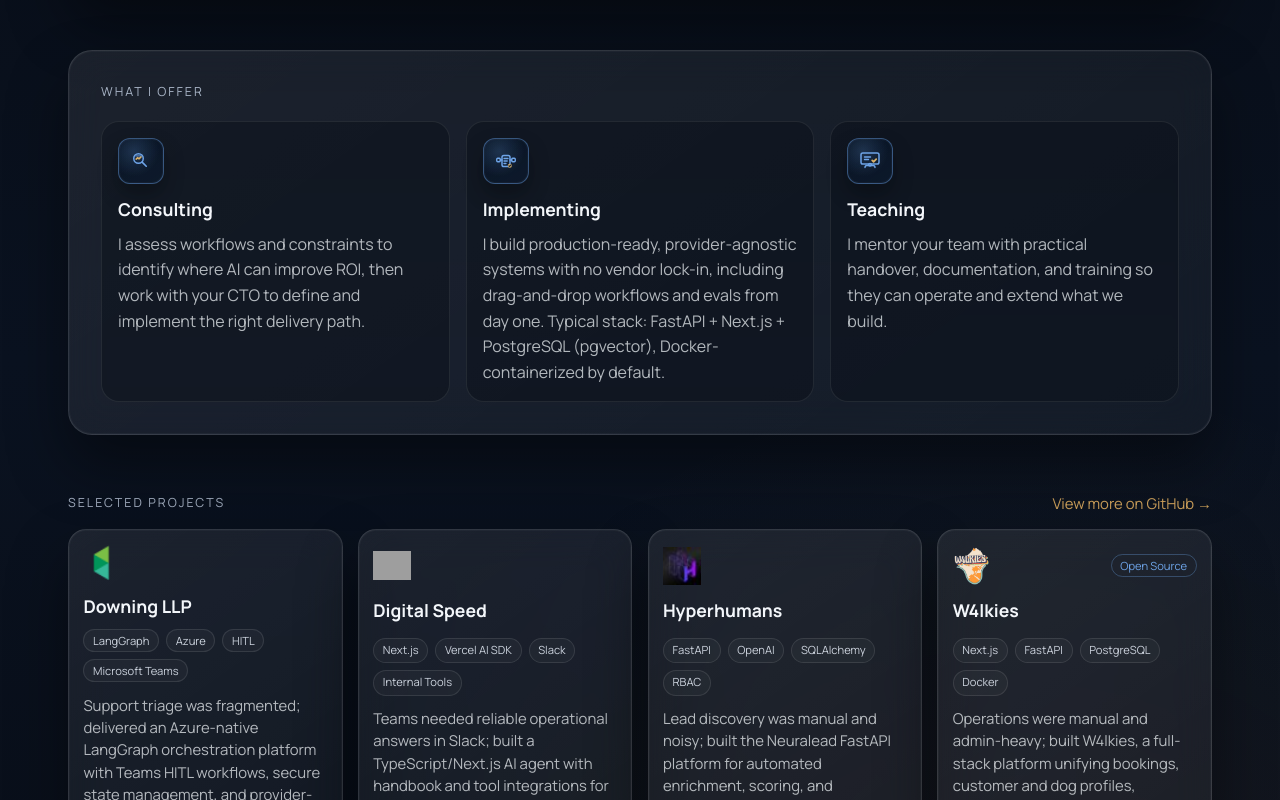
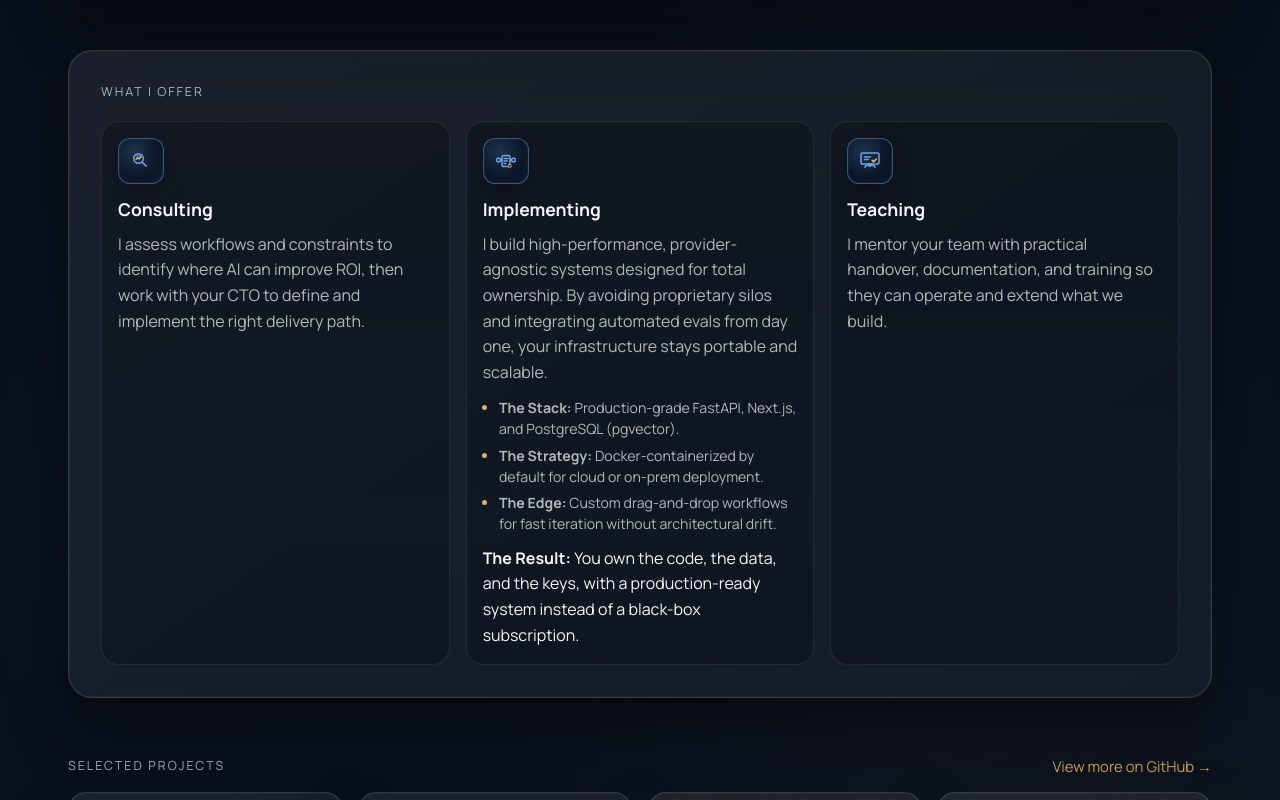
Before and after one commit to ajrlewis/ajrlewis, a Next.js app in the folder apps/web/: page / in a window 1280 px wide. Shown: the part 1140-1940 px from the top of the page. Built offline with nearby package versions, Linux system fonts and the light colour scheme; grey boxes are pictures that could not be loaded.

Commit message:
copy(web): enrich implementing offer with stack strategy edge result

```diff
--- a/apps/web/app/page.tsx
+++ b/apps/web/app/page.tsx
@@ -35,6 +35,8 @@
   title: string;
   description: string;
   iconSrc: string;
+  highlights?: Array<{ label: string; value: string }>;
+  result?: string;
 };
 
 type BackgroundStep = {
@@ -106,7 +108,14 @@
   {
     title: "Implementing",
     description:
-      "I build production-ready, provider-agnostic systems with no vendor lock-in, including drag-and-drop workflows and evals from day one. Typical stack: FastAPI + Next.js + PostgreSQL (pgvector), Docker-containerized by default.",
+      "I build high-performance, provider-agnostic systems designed for total ownership. By avoiding proprietary silos and integrating automated evals from day one, your infrastructure stays portable and scalable.",
+    highlights: [
+      { label: "The Stack", value: "Production-grade FastAPI, Next.js, and PostgreSQL (pgvector)." },
+      { label: "The Strategy", value: "Docker-containerized by default for cloud or on-prem deployment." },
+      { label: "The Edge", value: "Custom drag-and-drop workflows for fast iteration without architectural drift." }
+    ],
+    result:
+      "You own the code, the data, and the keys, with a production-ready system instead of a black-box subscription.",
     iconSrc: "/icons/service-workflow.svg"
   },
   {
@@ -317,6 +326,20 @@
                 </div>
                 <h2>{service.title}</h2>
                 <p>{service.description}</p>
+                {service.highlights ? (
+                  <ul className="service-highlights" aria-label={`${service.title} highlights`}>
+                    {service.highlights.map((item) => (
+                      <li key={item.label}>
+                        <strong>{item.label}:</strong> {item.value}
+                      </li>
+                    ))}
+                  </ul>
+                ) : null}
+                {service.result ? (
+                  <p className="service-result">
+                    <strong>The Result:</strong> {service.result}
+                  </p>
+                ) : null}
               </article>
             ))}
           </div>
--- a/apps/web/app/sections.css
+++ b/apps/web/app/sections.css
@@ -139,6 +139,25 @@
   margin: 0.7rem 0 0;
   color: var(--text-1);
   line-height: 1.6;
+}
+
+.service-highlights {
+  margin: 0.72rem 0 0;
+  padding-left: 1.02rem;
+  display: grid;
+  gap: 0.34rem;
+  color: var(--text-1);
+  font-size: 0.88rem;
+  line-height: 1.5;
+}
+
+.service-highlights li::marker {
+  color: var(--gold-2);
+}
+
+.service-result {
+  margin-top: 0.72rem !important;
+  color: var(--text-0) !important;
 }
 
 .projects-header {
```
